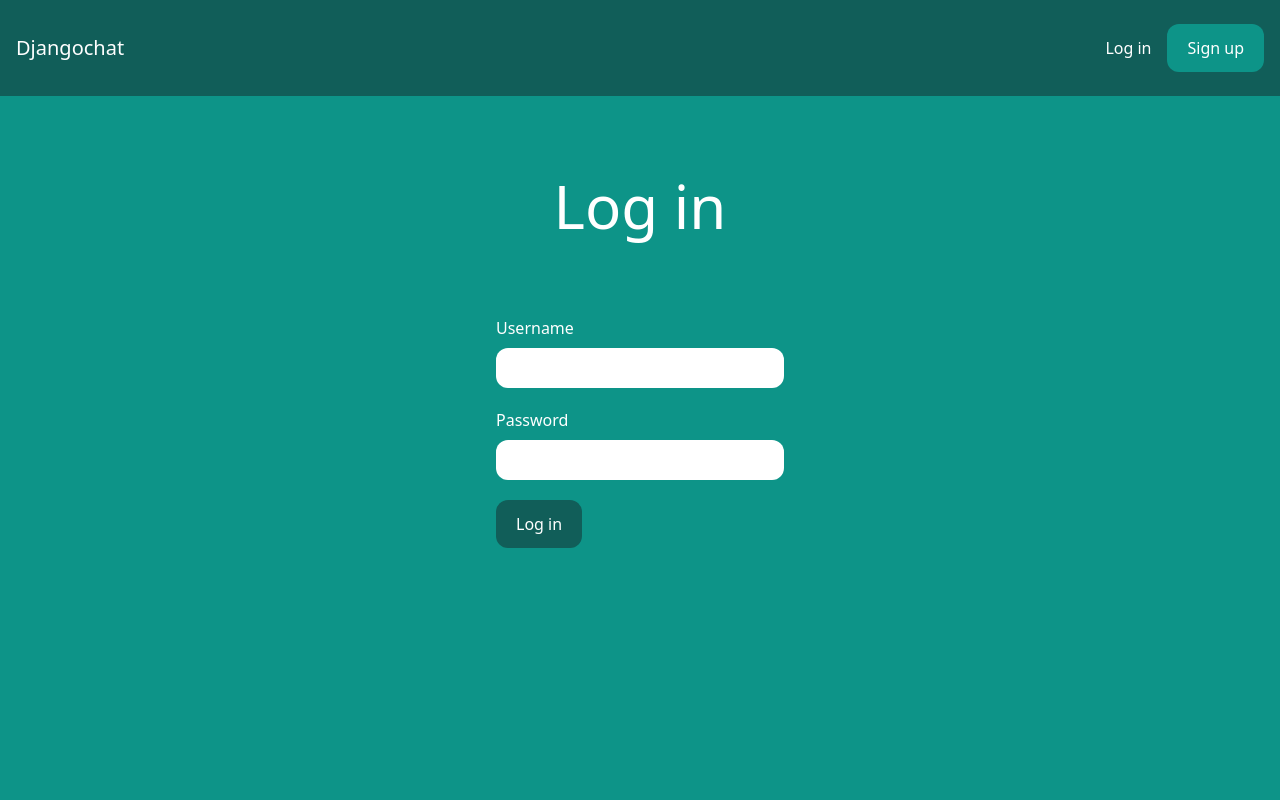
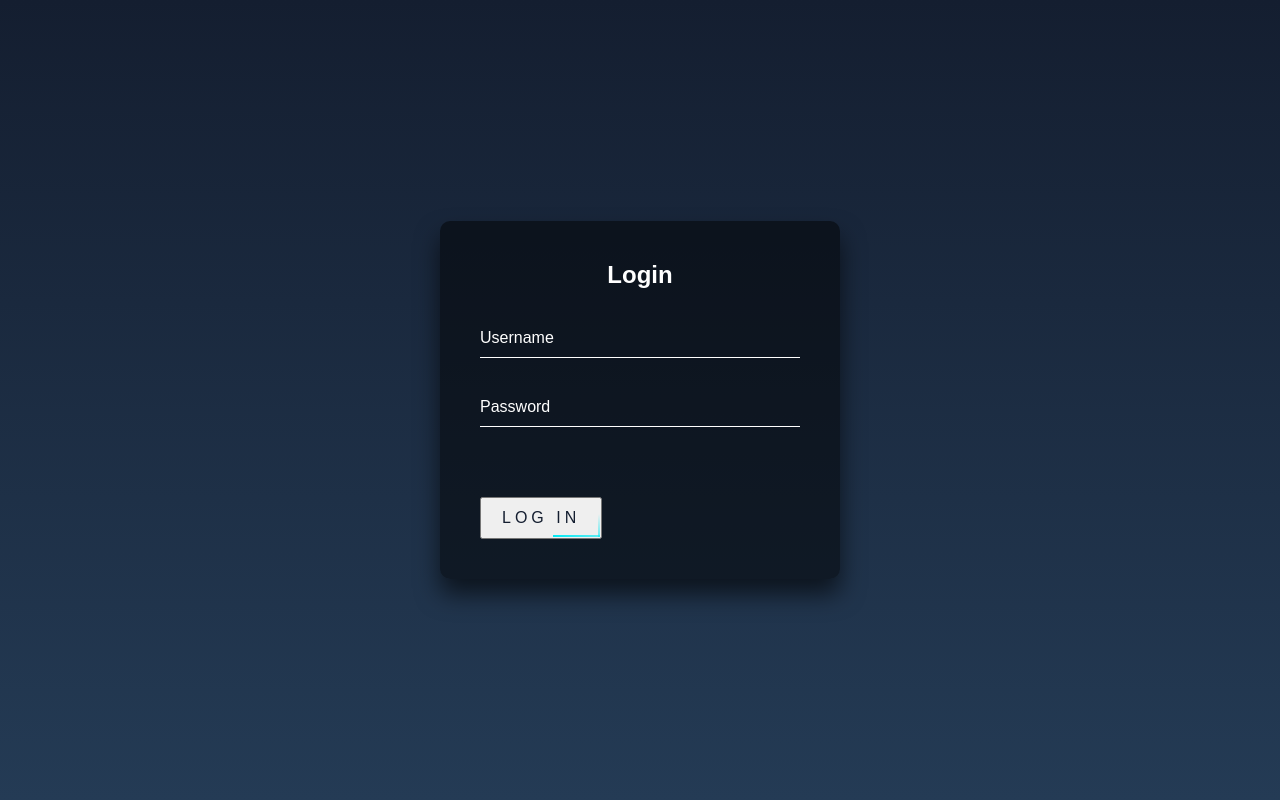
Before and after one commit to ALISHERpy/Django_APPchatting, a Django app: page /login/ in a window 1280 px wide. Run offline with Django 4.2, Linux system fonts and the light colour scheme; some libraries are stand-ins or nearby versions.

Commit message:
login_done

```diff
--- a/core/templates/core/base.html
+++ b/core/templates/core/base.html
@@ -25,6 +25,8 @@
 
             <div class="flex items-center space-x-4">
                 {% if request.user.is_authenticated %}
+
+
                     <a href="/rooms/" class="text-white hover:text-gray-200">Rooms</a>
 
                     <a href="/logout/" class="px-5 py-3 rounded-xl text-white bg-teal-600 hover:bg-teal-700">Log out</a>
--- a/core/templates/core/login.html
+++ b/core/templates/core/login.html
@@ -1,37 +1,36 @@
-{% extends 'core/base.html' %}
+{% load static %}
 
-{% block title %}Log in | {% endblock %}
+<!DOCTYPE html>
+<html lang="en">
+<head>
+    <meta charset="UTF-8">
+    <meta name="viewport" content="width=device-width, initial-scale=1.0">
+    <link rel="stylesheet" href="{% static 'core/css/login.css' %}">
+    <title>Login</title>
+</head>
+<body>
 
-{% block content %}
-<div class="p-10 lg:p-20 text-center">
-    <h1 class="text-3xl lg:text-6xl text-white">Log in</h1>
-</div>
+    <div class="login-box">
+        <h2>Login</h2>
+        <form method="post">
+            {% csrf_token %}
+          <div class="user-box">
+            <input type="text" name="username" required="">
+            <label>Username</label>
+          </div>
+          <div class="user-box">
+            <input type="password" name="password" required="">
+            <label>Password</label>
+          </div>
 
-<form method="post" action="." class="lg:w-1/4 px-4 mx-auto">
-    {% csrf_token %}
-
-    <div class="mb-5">
-        <label class="text-white">Username</label>
-
-        <input type="text" name="username" class="w-full mt-2 px-4 py-2 rounded-xl">
+          <button type="submit" class="login-button">Log in<span></span><span></span><span></span><span></span></button>
+      </form>
+      {% if form.errors %}
+        <div class="Error_info">
+            <p>Invalid username or password.</p>
+        </div>
+      {% endif %}
     </div>
 
-    <div class="mb-5">
-        <label class="text-white">Password</label>
-
-        <input type="password" name="password" class="w-full mt-2 px-4 py-2 rounded-xl">
-    </div>
-
-    {% if form.errors %}
-        {% for field in form %}
-            {% for error in field.errors %}
-                <div class="mb-5 p-4 rounded-xl bg-red-300 text-white">
-                    <p>{{ error|escape }}</p>
-                </div>
-            {% endfor %}
-        {% endfor %}
-    {% endif %}
-
-    <button class="px-5 py-3 rounded-xl text-white bg-teal-800 hover:bg-teal-700">Log in</button>
-</form>
-{% endblock %}
+</body>
+</html>
--- a/core/urls.py
+++ b/core/urls.py
@@ -4,6 +4,7 @@ from django.urls import path
 from . import views
 
 urlpatterns = [
+
     path('', views.frontpage, name='frontpage'),
     path('signup/', views.signup, name='signup'),
     path('login/', auth_views.LoginView.as_view(template_name='core/login.html'), name='login'),
--- a/core/views.py
+++ b/core/views.py
@@ -16,6 +16,7 @@ def signup(request):
             login(request, user)
 
             return redirect('frontpage')
+
     else:
         form = SignUpForm()
 
--- a/djangochat/urls.py
+++ b/djangochat/urls.py
@@ -1,8 +1,11 @@
 from django.contrib import admin
 from django.urls import path, include
+from django.conf import settings
+from django.conf.urls.static import static
+
 
 urlpatterns = [
     path('', include('core.urls')),
     path('rooms/', include('room.urls')),
     path('admin/', admin.site.urls),
-]
+]+ static(settings.MEDIA_URL, document_root=settings.MEDIA_ROOT)
--- a/room/admin.py
+++ b/room/admin.py
@@ -1,5 +1,6 @@
 from django.contrib import admin
 
-from .models import Room
+from .models import Room,Message
 
 admin.site.register(Room)
+admin.site.register(Message)
--- a/room/models.py
+++ b/room/models.py
@@ -4,7 +4,8 @@ from django.db import models
 class Room(models.Model):
     name = models.CharField(max_length=255)
     slug = models.SlugField(unique=True)
-
+    def __str__(self):
+        return self.name
 
 class Message(models.Model):
     room = models.ForeignKey(Room, related_name='messages', on_delete=models.CASCADE)
@@ -14,3 +15,6 @@ class Message(models.Model):
 
     class Meta:
         ordering = ('date_added',)
+
+    def __str__(self):
+        return self.content
--- a/room/templates/room/room.html
+++ b/room/templates/room/room.html
@@ -1,6 +1,7 @@
 {% extends 'core/base.html' %}
 
 {% block title %}{{ room.name }} | {% endblock %}
+
 
 {% block content %}
 <div class="p-10 lg:p-20 text-center">
@@ -15,6 +16,7 @@
 
 <div class="lg:w-2/4 mt-6 mx-4 lg:mx-auto p-4 bg-white rounded-xl">
     <form method="post" action="." class="flex">
+        {% csrf_token %}
         <input type="text" name="content" class="flex-1 mr-3" placeholder="Your message..." id="chat-message-input">
 
         <button
--- /dev/null
+++ b/static/core/css/login.css
@@ -0,0 +1,174 @@
+html {
+  height: 100%;
+}
+body {
+  margin:0;
+  padding:0;
+  font-family: sans-serif;
+  background: linear-gradient(#141e30, #243b55);
+}
+
+.login-box {
+  position: absolute;
+  top: 50%;
+  left: 50%;
+  width: 400px;
+  padding: 40px;
+  transform: translate(-50%, -50%);
+  background: rgba(0,0,0,.5);
+  box-sizing: border-box;
+  box-shadow: 0 15px 25px rgba(0,0,0,.6);
+  border-radius: 10px;
+}
+
+.login-box h2 {
+  margin: 0 0 30px;
+  padding: 0;
+  color: #fff;
+  text-align: center;
+}
+
+.login-box .user-box {
+  position: relative;
+}
+
+.login-box .user-box input {
+  width: 100%;
+  padding: 10px 0;
+  font-size: 16px;
+  color: #fff;
+  margin-bottom: 30px;
+  border: none;
+  border-bottom: 1px solid #fff;
+  outline: none;
+  background: transparent;
+}
+.login-box .user-box label {
+  position: absolute;
+  top:0;
+  left: 0;
+  padding: 10px 0;
+  font-size: 16px;
+  color: #fff;
+  pointer-events: none;
+  transition: .5s;
+}
+
+.login-box .user-box input:focus ~ label,
+.login-box .user-box input:valid ~ label {
+  top: -20px;
+  left: 0;
+  color: #03e9f4;
+  font-size: 12px;
+}
+
+
+.login-box form button {
+  position: relative;
+  display: inline-block;
+  padding: 10px 20px;
+  color: #141e30;
+  font-size: 16px;
+  text-decoration: none;
+  text-transform: uppercase;
+  overflow: hidden;
+  transition: .5s;
+  margin-top: 40px;
+  letter-spacing: 4px
+}
+
+.login-box button:hover {
+  background: #03e9f4;
+
+  color: #fff;
+  border-radius: 5px;
+  box-shadow: 0 0 5px #03e9f4,
+              0 0 25px #03e9f4,
+              0 0 50px #03e9f4,
+              0 0 100px #03e9f4;
+}
+
+.login-box button span {
+  position: absolute;
+  display: block;
+}
+
+.login-box button span:nth-child(1) {
+  top: 0;
+  left: -100%;
+  width: 100%;
+  height: 2px;
+  background: linear-gradient(90deg, transparent, #03e9f4);
+
+  animation: btn-anim1 1s linear infinite;
+}
+
+@keyframes btn-anim1 {
+  0% {
+    left: -100%;
+  }
+  50%,100% {
+    left: 100%;
+  }
+}
+.Error_info{
+
+color: red;
+
+}
+.login-box button span:nth-child(2) {
+  top: -100%;
+  right: 0;
+  width: 2px;
+  height: 100%;
+  background: linear-gradient(180deg, transparent, #03e9f4);
+  animation: btn-anim2 1s linear infinite;
+  animation-delay: .25s
+}
+
+@keyframes btn-anim2 {
+  0% {
+    top: -100%;
+  }
+  50%,100% {
+    top: 100%;
+  }
+}
+
+.login-box button span:nth-child(3) {
+  bottom: 0;
+  right: -100%;
+  width: 100%;
+  height: 2px;
+  background: linear-gradient(270deg, transparent, #03e9f4);
+  animation: btn-anim3 1s linear infinite;
+  animation-delay: .5s
+}
+
+@keyframes btn-anim3 {
+  0% {
+    right: -100%;
+  }
+  50%,100% {
+    right: 100%;
+  }
+}
+
+.login-box button span:nth-child(4) {
+  bottom: -100%;
+  left: 0;
+  width: 2px;
+  height: 100%;
+  background: linear-gradient(360deg, transparent, #03e9f4);
+  animation: btn-anim4 1s linear infinite;
+  animation-delay: .75s
+}
+
+@keyframes btn-anim4 {
+  0% {
+    bottom: -100%;
+  }
+  50%,100% {
+    bottom: 100%;
+  }
+}
```
Also changed, not shown: core/templates/core/2.html (added, +39 -0 lines), core/templates/core/signup.html (+36 -35 lines), djangochat/settings.py (+16 -2 lines), static/core/css/signup.css (added, +182 -0 lines), core/migrations/__init__.py (added), db.sqlite3 (added), room/migrations/0001_initial.py (added), room/migrations/0002_message.py (added), room/migrations/__init__.py (added), static/core/images/5.jpg (added), 1 other file.
